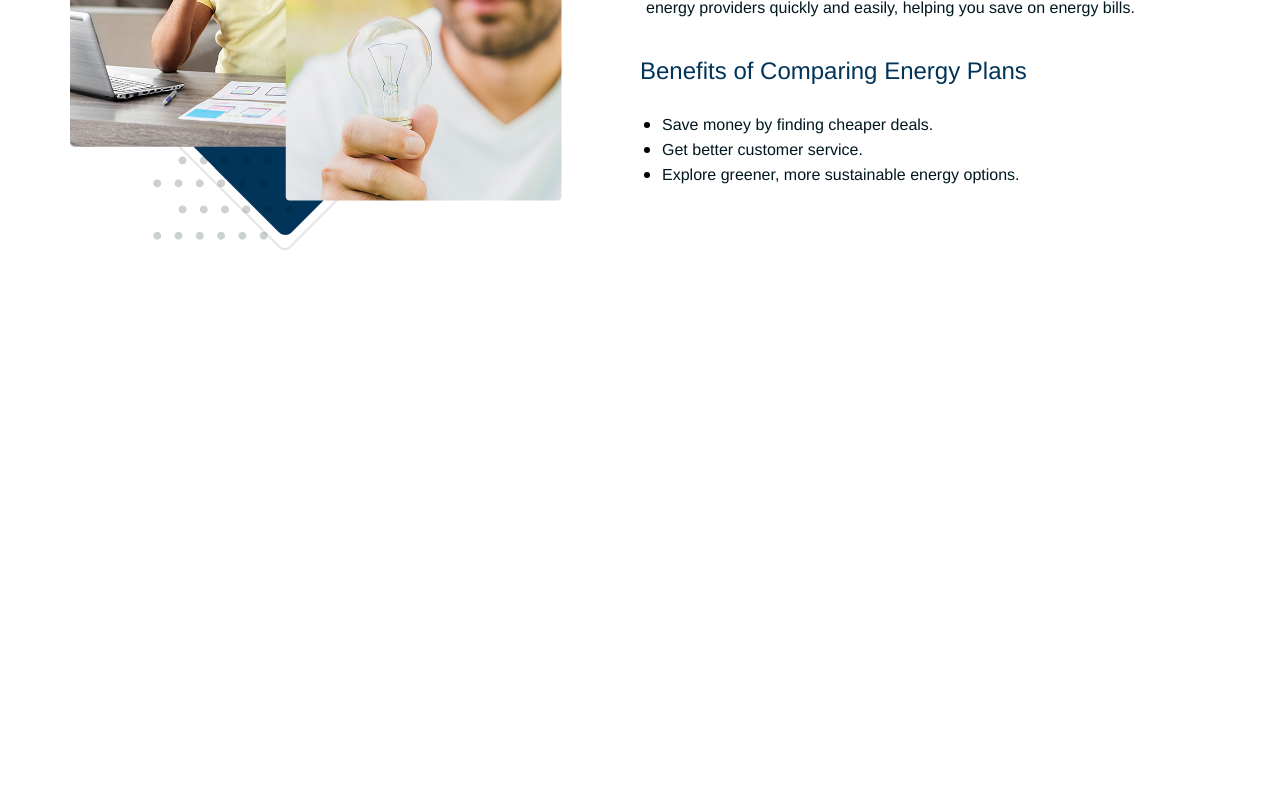
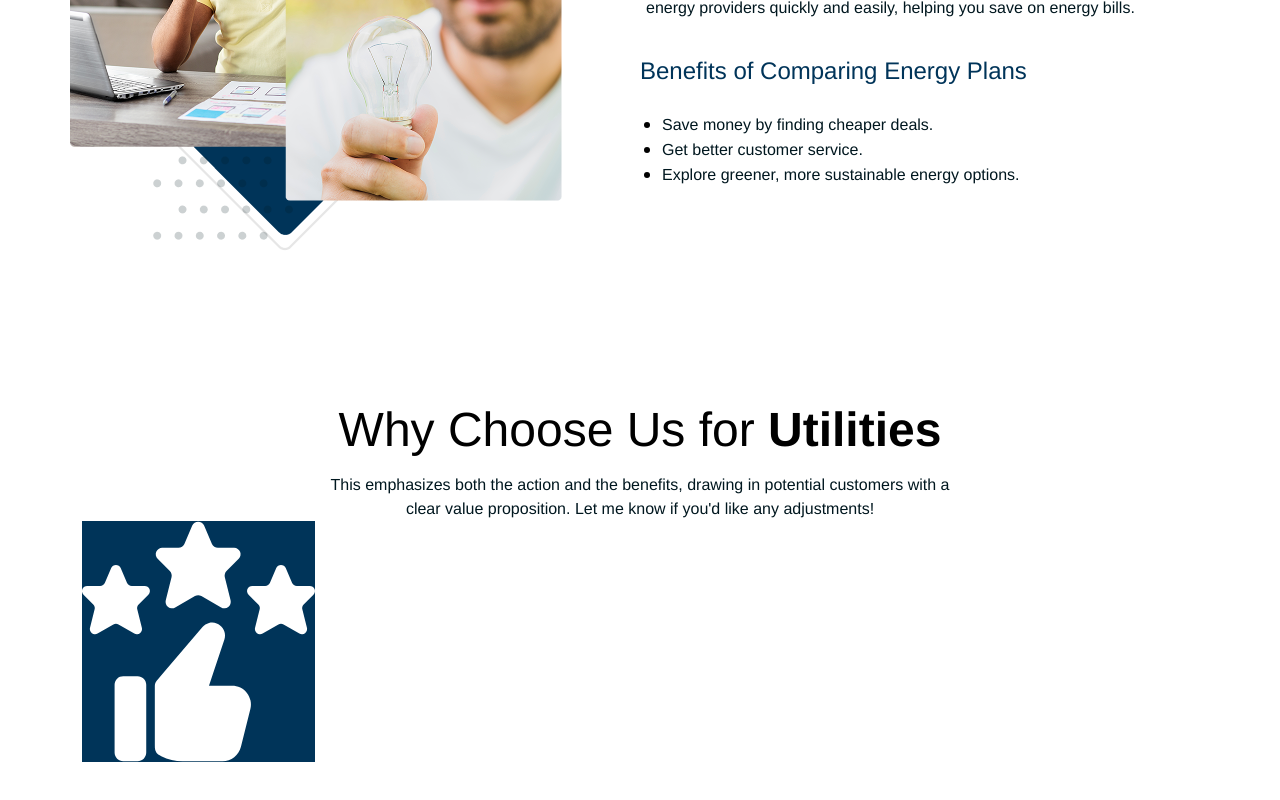
Before and after one commit to jatin-rajput563/react-central-bill, a React (Vite) app: page / in a window 1280 px wide. Shown: the part 1360-2160 px from the top of the page. Built offline with nearby package versions, Linux system fonts and the light colour scheme; a web font is replaced by a local one.

Commit message:
adding-common-secHead-jsx

```diff
--- a/src/components/ChoosseUs.jsx
+++ b/src/components/ChoosseUs.jsx
@@ -1,12 +1,23 @@
 import React from 'react'
+import CommonHeadText from './common/CommonHeadText'
+import CommonPara from './common/CommonPara'
+import Starimg from '../images/svg/star.svg'
 
 const ChoosseUs = () => {
     return (
         <>
             <div className="min-h-screen">
                 <div className="max-w-[1140px] mx-auto px-3">
+                    <CommonHeadText HeadText="Why Choose Us for " SpanText="Utilities" HeadClass="!text-black text-center" />
+                    <CommonPara text="This emphasizes both the action and the benefits, drawing in potential customers with a
+                     clear value proposition. Let me know if you'd like any adjustments!" textClass="max-w-[620px] text-center mx-auto pt-[16px] leading-[150%] !text-[#00171F]" />
+                    <div className="flex gap-[24px] flex-wrap">
+                        <div className='bg-[#003459]'>
+                            <img src={Starimg} alt="" />
+                        </div>
+                    </div>
+                </div>
 
-                </div>
             </div>
         </>
     )
--- /dev/null
+++ b/src/components/common/CommonSecHead.jsx
@@ -0,0 +1,11 @@
+import React from 'react'
+
+const CommonSecHead = () => {
+    return (
+        <>
+            <p className={`font-normal text-[24px] leading-[110%] text-black family m-0 ${SecClass}`}>{SecText}</p>
+        </>
+    )
+}
+
+export default CommonSecHead
--- a/src/utils/helper.js
+++ b/src/utils/helper.js
@@ -1,34 +1,34 @@
-import starImg from '../images/svg/star.svg'
-import ComparisonImg from '../images/svg/Comparison.svg'
-import timeImg from '../images/svg/time.svg'
-import ServiceImg from '../images/svg/Service.svg'
-import SupportImg from '../images/svg/Support.svg'
+// import starImg from '../images/svg/star.svg'
+// import ComparisonImg from '../images/svg/Comparison.svg'
+// import timeImg from '../images/svg/time.svg'
+// import ServiceImg from '../images/svg/Service.svg'
+// import SupportImg from '../images/svg/Support.svg'
 
-export const CHOOSE_DATA = [
-    {
-        Image: starImg,
-        heading: "Tailored Recommendations",
-        para: "Our platform analyzes your unique energy needs and preferences to suggest the best utility providers, ensuring you get the most personalized options available."
-    },
-    {
-        Image: ComparisonImg,
-        heading: "Simplified Comparison Process",
-        para: "Our intuitive platform lets you compare the best utility providers in one place, helping you make a quick and informed decision."
-    },
-    {
-        Image: timeImg,
-        heading: "Save Time and Money",
-        para: "With up-to-date plans and pricing, you can be sure you’re getting the most competitive rates available."
-    },
-    {
-        Image: ServiceImg,
-        heading: "No Service Interruptions",
-        para: "We take care of the entire switching process so you can enjoy a hassle-free experience with zero downtime."
-    },
-    {
-        Image: SupportImg,
-        heading: "Comprehensive Support",
-        para: "Whether you need assistance selecting a plan or during the switch, our dedicated support team is here to help every step of the way."
-    },
+// export const CHOOSE_DATA = [
+//     {
+//         Image: starImg,
+//         heading: "Tailored Recommendations",
+//         para: "Our platform analyzes your unique energy needs and preferences to suggest the best utility providers, ensuring you get the most personalized options available."
+//     },
+//     {
+//         Image: ComparisonImg,
+//         heading: "Simplified Comparison Process",
+//         para: "Our intuitive platform lets you compare the best utility providers in one place, helping you make a quick and informed decision."
+//     },
+//     {
+//         Image: timeImg,
+//         heading: "Save Time and Money",
+//         para: "With up-to-date plans and pricing, you can be sure you’re getting the most competitive rates available."
+//     },
+//     {
+//         Image: ServiceImg,
+//         heading: "No Service Interruptions",
+//         para: "We take care of the entire switching process so you can enjoy a hassle-free experience with zero downtime."
+//     },
+//     {
+//         Image: SupportImg,
+//         heading: "Comprehensive Support",
+//         para: "Whether you need assistance selecting a plan or during the switch, our dedicated support team is here to help every step of the way."
+//     },
 
-]
+// ]
```
